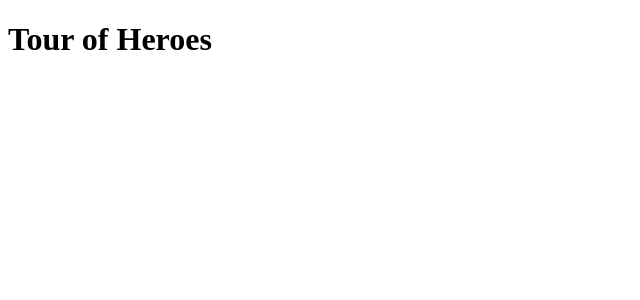
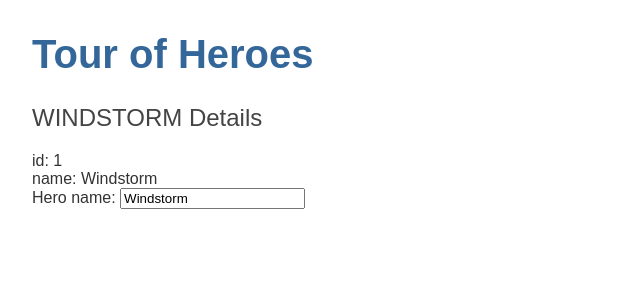
Before and after one commit to AleksandrBykanov/Tour-of-Heroes, an Angular app: page / in a window 1280 px wide. Shown: the top 300 px of the page, without its empty margins (0-640 px from the left). Built offline with nearby package versions, Linux system fonts and the light colour scheme.

Commit message:
Two-way binding

```diff
--- a/src/app/app.component.html
+++ b/src/app/app.component.html
@@ -1 +1,2 @@
 <h1>{{title}}</h1>
+<app-heroes></app-heroes>
--- /dev/null
+++ b/src/app/hero.ts
@@ -0,0 +1,4 @@
+export interface Hero {
+  id: number;
+  name: string;
+}
--- /dev/null
+++ b/src/app/heroes/heroes.component.html
@@ -0,0 +1,10 @@
+<h2>{{hero.name | uppercase}} Details</h2>
+
+<div><span>id: </span>{{hero.id}}</div>
+
+<div><span>name: </span>{{hero.name}}</div>
+
+<div>
+  <label for="name">Hero name: </label>
+  <input id="name" [(ngModel)]="hero.name" placeholder="name">
+</div>
--- /dev/null
+++ b/src/app/heroes/heroes.component.ts
@@ -0,0 +1,15 @@
+import { Component } from '@angular/core';
+import { Hero } from '../hero';
+
+
+@Component({
+  selector: 'app-heroes',
+  templateUrl: './heroes.component.html',
+  styleUrls: ['./heroes.component.css']
+})
+export class HeroesComponent {
+  hero: Hero = {
+    id: 1,
+    name: 'Windstorm'
+  };
+}
--- a/src/styles.css
+++ b/src/styles.css
@@ -1 +1,48 @@
-/* You can add global styles to this file, and also import other style files */
+* {
+  font-family: Arial, Helvetica, sans-serif;
+}
+
+body {
+  margin: 2em;
+}
+
+body, input[type="text"], button {
+  color: #333;
+  font-family: Cambria, Georgia, serif;
+}
+
+h1 {
+  color: #369;
+  font-family: Arial, Helvetica, sans-serif;
+  font-size: 250%;
+}
+
+h2, h3 {
+  color: #444;
+  font-family: Arial, Helvetica, sans-serif;
+  font-weight: lighter;
+}
+
+button {
+  background-color: #eee;
+  border: none;
+  border-radius: 4px;
+  cursor: pointer;
+  color: black;
+  font-size: 1.2rem;
+  padding: 1rem;
+  margin-right: 1rem;
+  margin-bottom: 1rem;
+  margin-top: 1rem;
+}
+
+button:hover {
+  background-color: black;
+  color: white;
+}
+
+button:disabled {
+  background-color: #eee;
+  color: #aaa;
+  cursor: auto;
+}
```
Also changed, not shown: src/app/app.module.ts (+6 -3 lines), src/app/heroes/heroes.component.css (added), 1 other file (tests, documents, lock files or other folders).
